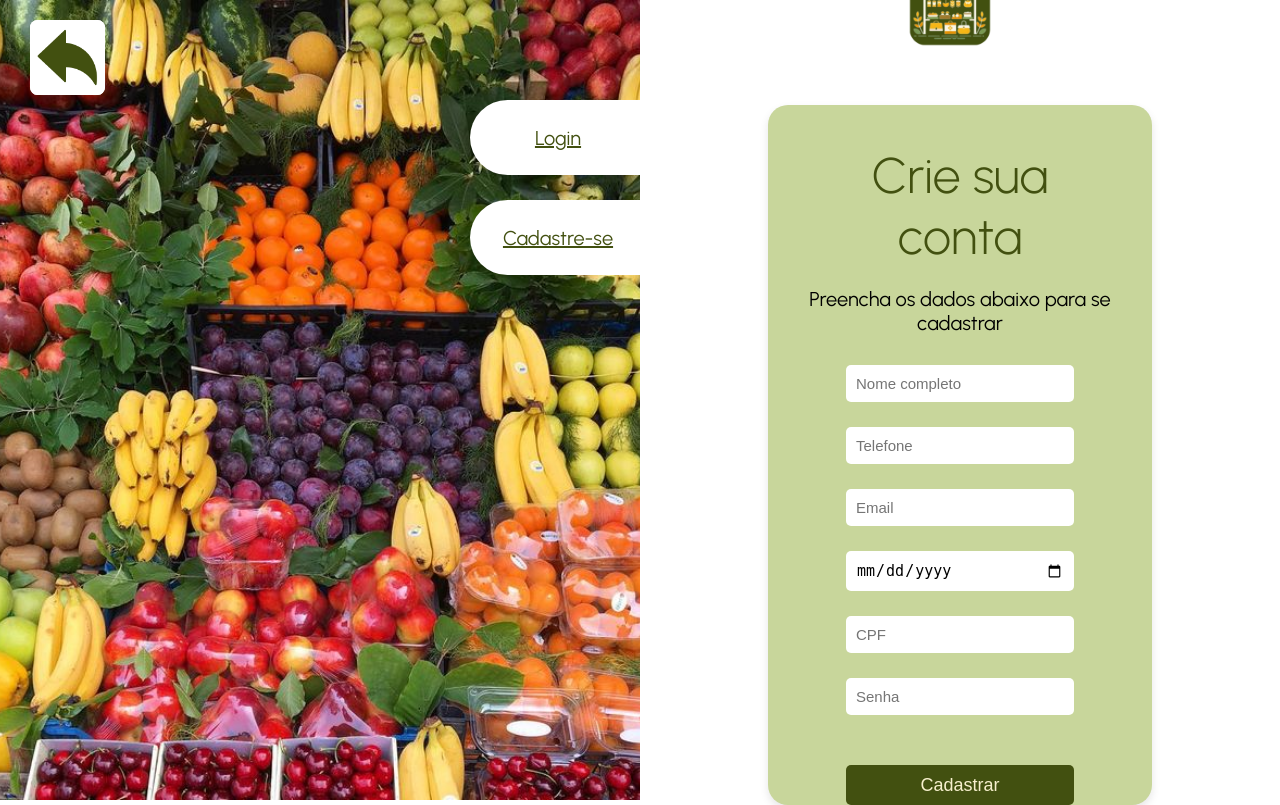
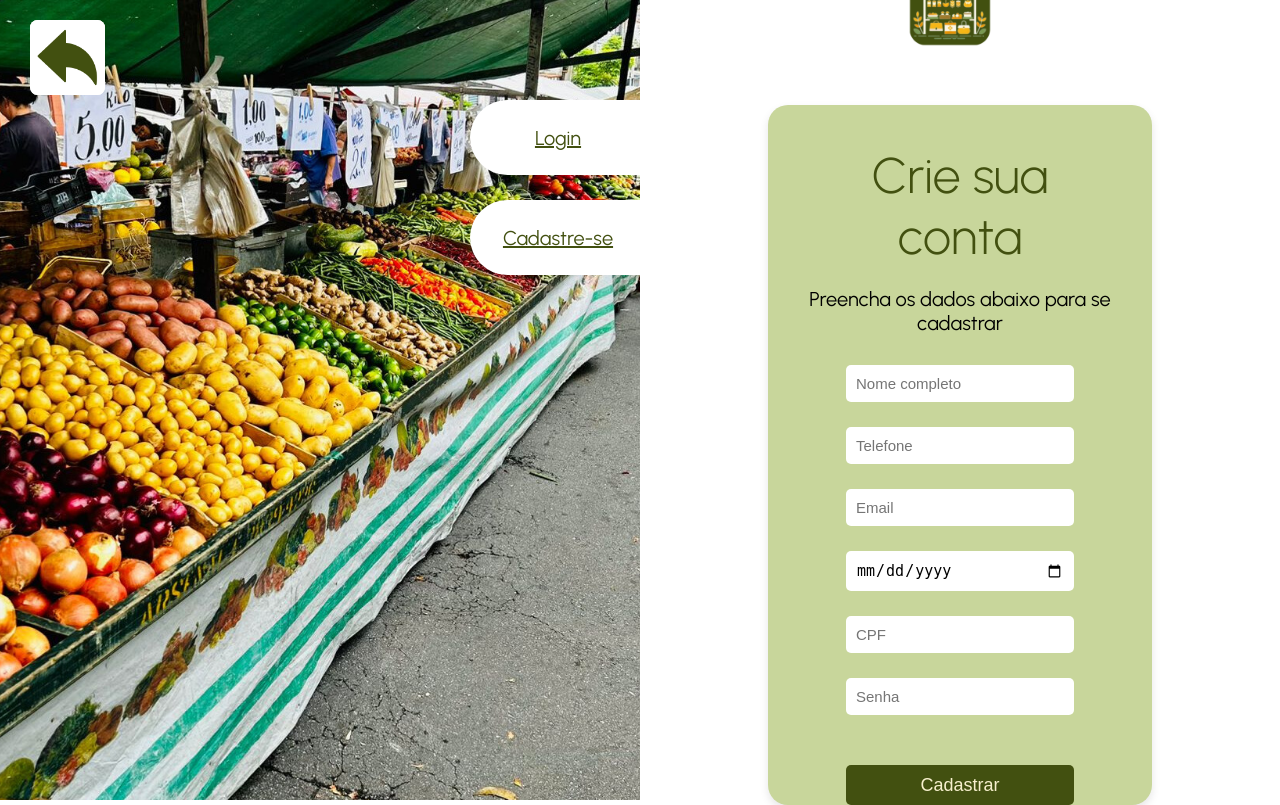
Before and after one commit to JoaoCarlosO/TCCFeiraAMao, a Flask app: page /cadastro in a window 1280 px wide. Run offline with Flask 3, Linux system fonts and the light colour scheme.

Commit message:
JoaoCarlosO atualizou

```diff
--- a/WEB/templates/cadastro.html
+++ b/WEB/templates/cadastro.html
@@ -26,7 +26,7 @@
   <img src="{{url_for('static', filename='imgs/botaoVoltar.png')}}" alt="botão voltar">
 </a>
         <img
-          src="{{ url_for('static', filename='imgs/ImgFundoCadastro.jpg') }}"
+          src="{{ url_for('static', filename='imgs/ImgFundoCadastro.png') }}"
           alt="Imagem de frutas"
           class="background-img"
         />
--- a/WEB/templates/index.html
+++ b/WEB/templates/index.html
@@ -51,7 +51,7 @@
         <nav class="d-flex gap-5">
           <a href="#" class="text-dark text-decoration-none">Sobre</a>
           <a href="#" class="text-dark text-decoration-none">Serviços</a>
-          <a href="#" class="text-dark text-decoration-none">Contato</a>
+          <a href="#" class="text-dark text-decoration-none">Perfil</a>
           <a href="login" class="text-dark text-decoration-none">Login</a>
           <a href="cadastro" class="text-dark text-decoration-none">Cadastro</a>
         </nav>
```
Also changed, not shown: WEB/static/imgs/ImgFundoCadastro.png.
